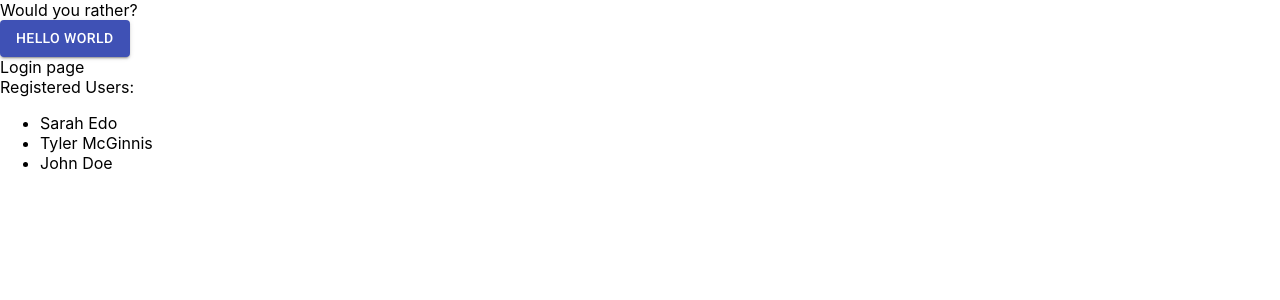
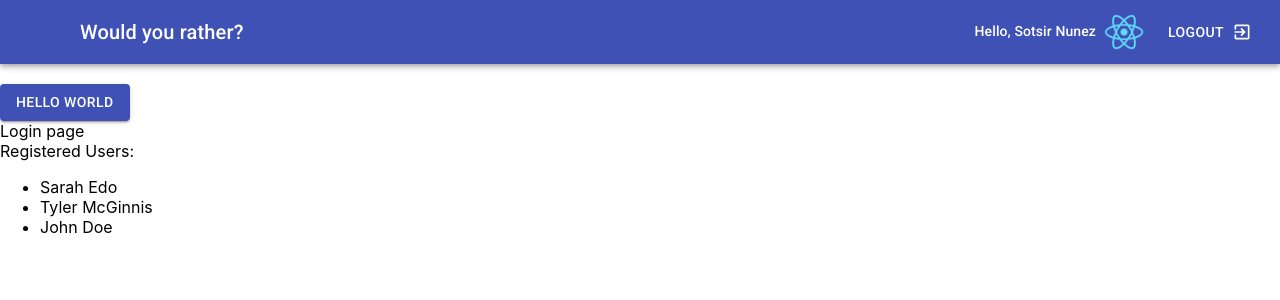
Before and after one commit to aristoteles-nunez/Would-You-Rather, a React (Create React App) app: page / in a window 1280 px wide. Shown: the top 300 px of the page. Built offline with nearby package versions, Linux system fonts and the light colour scheme.

Commit message:
feat(navbar): created NavBar for registered users
This will be the main NavBar for registered users, it has a logout button, and display the
autheduser name and avatar

```diff
--- a/package.json
+++ b/package.json
@@ -4,6 +4,7 @@
   "private": true,
   "dependencies": {
     "@material-ui/core": "^4.9.2",
+    "@material-ui/icons": "^4.9.1",
     "@testing-library/jest-dom": "^4.2.4",
     "@testing-library/react": "^9.3.2",
     "@testing-library/user-event": "^7.1.2",
--- a/src/components/App.js
+++ b/src/components/App.js
@@ -2,12 +2,20 @@ import React, { Component } from 'react';
 import Button from '@material-ui/core/Button';
 import { connect } from 'react-redux';
 import Login from './Login';
+import NavBar from './NavBar';
 
 class App extends Component {
+  state = {
+    authedUser: {
+      name: 'Sotsir Nunez',
+      id: '1234',
+      avatarURL: './images/avatars/default.png'
+    }
+  }
   render(){
     return (
       <div>
-        Would you rather?
+        <NavBar user={this.state.authedUser}/>
         <br />
         <Button variant="contained" color="primary">
           Hello World
--- /dev/null
+++ b/src/components/NavBar.js
@@ -0,0 +1,56 @@
+import React from 'react';
+import { makeStyles } from '@material-ui/core/styles';
+import AppBar from '@material-ui/core/AppBar';
+import Toolbar from '@material-ui/core/Toolbar';
+import Typography from '@material-ui/core/Typography';
+import Button from '@material-ui/core/Button';
+import ExitToAppIcon from '@material-ui/icons/ExitToApp';
+import Avatar from '@material-ui/core/Avatar';
+
+const useStyles = makeStyles(theme => ({
+    root: {
+        flexGrow: 1,
+    },
+    bar: {
+    },
+    title: {
+        flexGrow: 1,
+        marginLeft: theme.spacing(7),
+    },
+    userDisplayName: {
+        marginRight: theme.spacing(1),
+    },
+    userDisplayAvatar: {
+        marginRight: theme.spacing(2),
+    }
+}));
+
+const NavBar = (props) => {
+    const classes = useStyles();
+    const { user } = props;
+
+    return (
+        <div className={classes.root}>
+            <AppBar position="static" className={classes.bar}>
+            <Toolbar>
+                <Typography variant="h6" className={classes.title}>
+                    Would you rather?
+                </Typography>
+                <Typography variant="subtitle2" className={classes.userDisplayName}>
+                    Hello, {user.name}
+                </Typography>
+                <Avatar className={classes.userDisplayAvatar} alt={user.name} src={user.avatarURL} />
+                <Button
+                    color="inherit"
+                    endIcon={<ExitToAppIcon />}
+                >
+                    Logout
+                </Button>
+            </Toolbar>
+            </AppBar>
+        </div>
+    )
+
+}
+
+export default NavBar;
```
Also changed, not shown: 1 other file (tests, documents, lock files or other folders).
